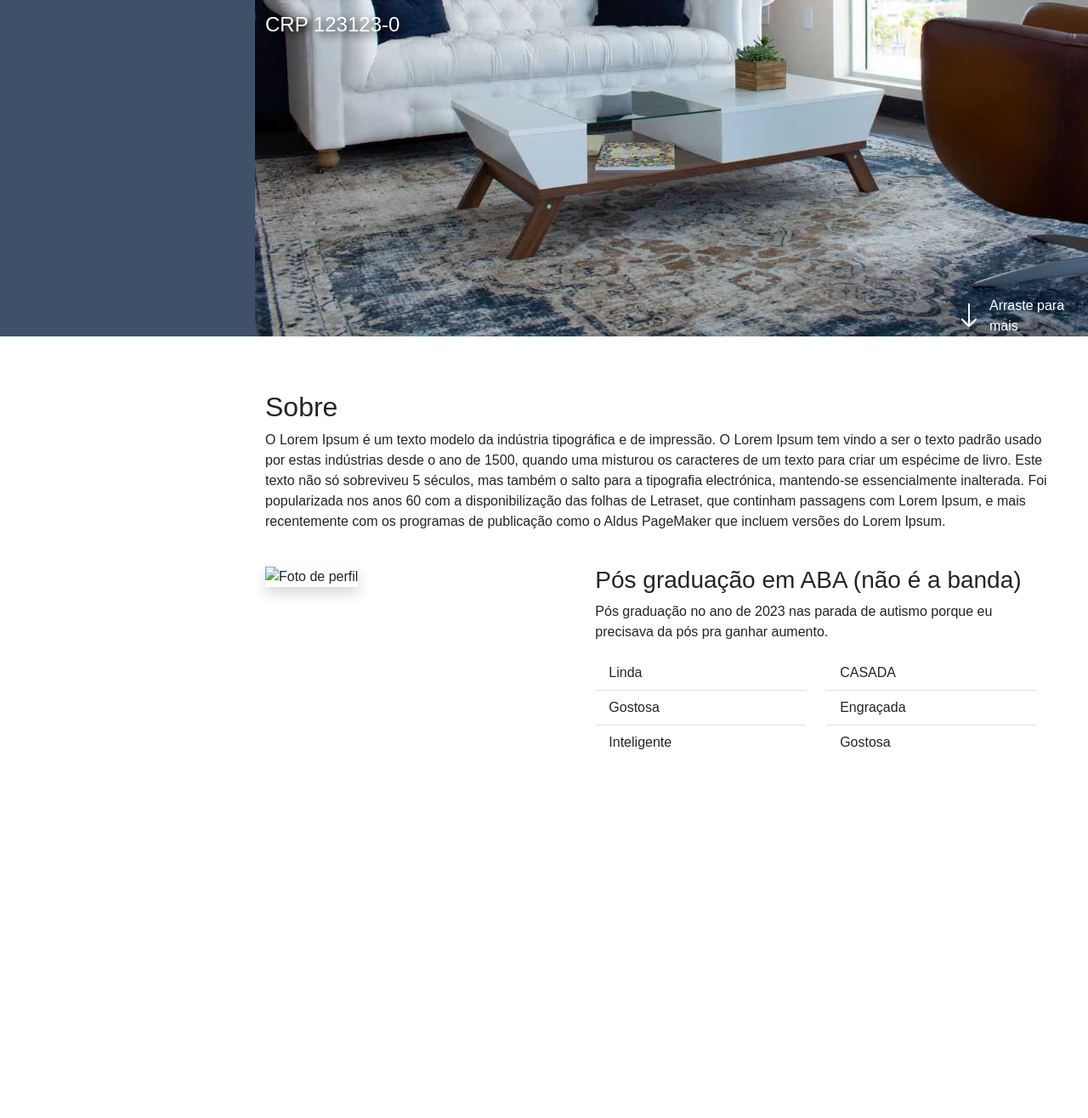
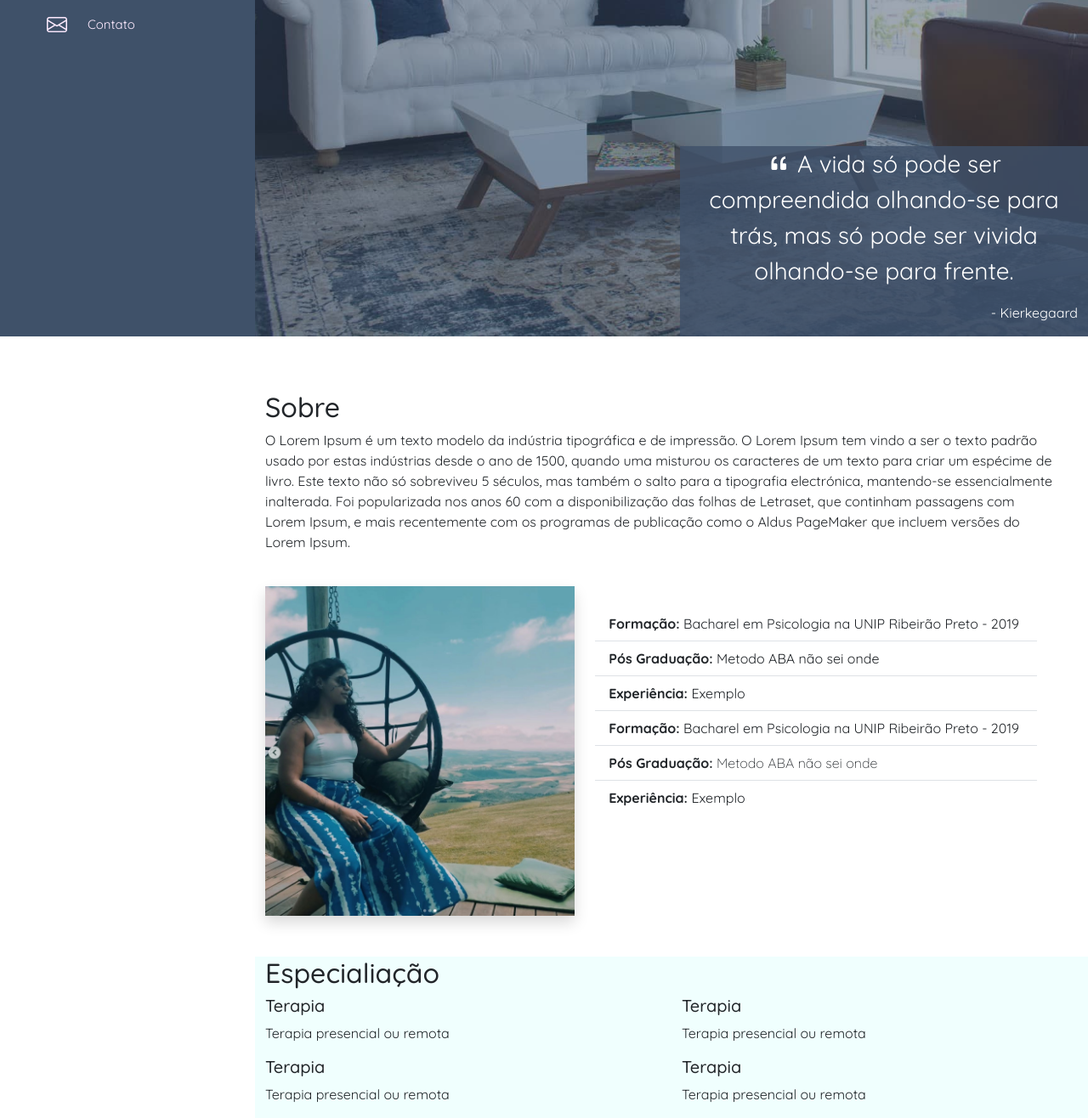
Before and after one commit to guiravisio/JSO, a plain HTML site: page templates/index.html in a window 1280 px wide. Shown: the part 404-1720 px from the top of the page at 85% size. Before the commit the page ends 1298 px from the top, so only its background shows below. Drawn offline with nearby package versions, Linux system fonts and the light colour scheme.

Commit message:
Ajustes início

```diff
--- a/static/script.js
+++ b/static/script.js
@@ -8,3 +8,15 @@ menuMobile.addEventListener('click', () =>  {
         : menuMobile.classList.replace("bi-x" , "bi-list");
     body.classList.toggle("menu-nav-active");
 })
+
+/* Fecha ao selecionar nav */
+const navItem = document.querySelectorAll('.nav-item')
+
+navItem.forEach(item => {
+    item.addEventListener("click", () =>{
+        if(body.classList.contains("menu-nav-active")){
+            body.classList.remove("menu-nav-active")
+            menuMobile.classList.replace("bi-x" , "bi-list")
+        }
+    })
+})
--- a/static/style.css
+++ b/static/style.css
@@ -1,7 +1,7 @@
-@import url('https://fonts.googleapis.com/css2?family=Ubuntu:ital,wght@0,300;0,400;0,500;0,700;1,300;1,400;1,500;1,700&display=swap');
+@import url('https://fonts.googleapis.com/css2?family=Quicksand:wght@300..700&display=swap');
 
 html, body{
-    font-family: Ununtu, Arial;
+    font-family: Quicksand, Arial;
     width: 100%;
     height: 100%;
 }
@@ -94,8 +94,13 @@ section#inicio{
     height: 100vh;
 }
 
+section#inicio div{
+    background-color:  rgba(63,81,105,0.5);
+}
+
 section#inicio h2{
     font-size:  3rem;
+    font-weight: bold;
 }
 
 section#inicio span#subtitle{
@@ -107,13 +112,9 @@ section#inicio span#subtitle{
     text-shadow: 4px 4px 10px #000000;
 }
 
-section#inicio div#arraste{
-    width: 9rem;
-}
-
-section#inicio div#arraste a{
-    text-decoration: none;
-    color: #fff;
+section#inicio div#mensagem{
+    width: 30rem;
+    background-color:  rgba(63,81,105,0.8);
 }
 
 i.menu-mobile{
@@ -142,6 +143,9 @@ i.menu-mobile{
     left: 0;
 }
 
+section#especializacao {
+    background-color: #f0fffe;
+}
 @media (max-width: 1024px){
     #header {
         left: -300px;
--- a/templates/index.html
+++ b/templates/index.html
@@ -26,7 +26,6 @@
                 <a href="https://www.linkedin.com/in/joice-sousa-b98249180/" target="_blank" rel="noopener noreferrer"><i class="bi bi-linkedin"></i></a>
                 <a href="https://www.instagram.com/conversaepsicologia/"  target="_blank" rel="noopener noreferrer"><i class="bi bi-instagram"></i></a>
             </div>
-
         </section>
 
         <nav id="navbar" class="nav-menu">
@@ -38,8 +37,11 @@
                   <a class="nav-link" href="#sobre"><i class="bi bi-file-person"></i> Sobre</a>
                 </li>
                 <li class="nav-item">
-                  <a class="nav-link" href="#"><i class="bi bi-envelope"></i> Contato</a>
+                  <a class="nav-link" href="#especializacao"><i class="bi bi-book-half"></i> Especialiação</a>
                 </li>
+                <li class="nav-item">
+                    <a class="nav-link" href="#contato"><i class="bi bi-envelope"></i> Contato</a>
+                  </li>
               </ul>
 
         </nav>
@@ -49,13 +51,14 @@
 
     <main id="main">
         <section id="inicio" class="row m-0 p-0">
-            <div class="col-md-8 d-flex justify-content-center align-itens-center flex-column " >
-                <h2 class="text-white text-shadow">Joice Sousa Oliveira</h2>
+            <div id="nome-crp" class="col-md-12d-flex justify-content-start align-itens-start flex-column " >
+                <h2  class="text-white text-shadow">Joice Sousa Oliveira</h2>
                 <span id="subtitle" class="text-white text-shadow">CRP 123123-0</span>
             </div>
-            <div class="col-md-4 d-flex align-items-end justify-content-end">
-                <div id="arraste" class="d-flex align-itens-center">
-                    <i class="bi bi-arrow-down text-white pe-2 fs-2" aria-hidden="true"></i> <a href="#sobre">Arraste para mais</a>
+            <div class="col-md-12 d-flex align-items-end justify-content-end">
+                <div id="mensagem" class="row justify-content-center ">
+                    <p class="text-white fs-3 text-center"><i class="bi bi-quote"></i> A vida só pode ser compreendida olhando-se para trás, mas só pode ser vivida olhando-se para frente.</p>
+                    <p class="text-white text-end">- Kierkegaard</p>
                 </div>
             </div>
         </section>
@@ -70,29 +73,55 @@
                     <div class="col-md-5">
                         <img class="img-fluid shadow" src="../static/img/about.png" alt="Foto de perfil">
                     </div>
-                    <div class="col-md-7">
-                        <h3>Pós graduação em ABA (não é a banda)</h3>
-                        <p>Pós graduação no ano de 2023 nas parada de autismo porque eu precisava da pós pra ganhar aumento.</p>
-                        <div class="row">
-                            <div class="col-md-6">
-                                <ul class="list-group list-group-flush">
-                                    <li class="list-group-item">Linda</li>
-                                    <li class="list-group-item">Gostosa</li>
-                                    <li class="list-group-item">Inteligente</li>
-                                </ul>
-                            </div>
-                            <div class="col md-12">
-                                <ul class="list-group list-group-flush">
-                                    <li class="list-group-item">CASADA</li>
-                                    <li class="list-group-item">Engraçada</li>
-                                    <li class="list-group-item">Gostosa</li>
-                                </ul>
-                            </div>
+                    <div class="col-md-7 mt-4">
+                        <ul class="list-group list-group-flush fw-bold">
+                            <li class="list-group-item">
+                                Formação: <span class="fw-lighter">Bacharel em Psicologia na UNIP Ribeirão Preto - 2019</span>
+                            </li>
+                            <li class="list-group-item">
+                                Pós Graduação: <span class="fw-lighter">Metodo ABA não sei onde</span>
+                            </li>
+                            <li class="list-group-item">
+                                Experiência: <span class="fw-lighter">Exemplo</span>
+                            </li>
+                            <li class="list-group-item">
+                                Formação: <span class="fw-lighter">Bacharel em Psicologia na UNIP Ribeirão Preto - 2019</span>
+                            </li>
+                            <li class="list-group-item">
+                                Pós Graduação: <span class="fw-light">Metodo ABA não sei onde</span>
+                            </li>
+                            <li class="list-group-item">
+                                Experiência: <span class="fw-lighter">Exemplo</span>
+                            </li>
+                        </ul>
+                    </div>
+                </div>
+            </div>
+        </section>
+
+        <section id="especializacao" class="container mt-5">
+            <div class="row">
+                <div class="col-md-12">
+                    <h2>Especialiação</h2>
+                    <div class="row">
+                        <div class="col-md-6">
+                            <h5>Terapia</h5>
+                            <p>Terapia presencial ou remota</p>
+                            <h5>Terapia</h5>
+                            <p>Terapia presencial ou remota</p>
+                        </div>
+                        <div class="col-md-6">
+                            <h5>Terapia</h5>
+                            <p>Terapia presencial ou remota</p>
+                            <h5>Terapia</h5>
+                            <p>Terapia presencial ou remota</p>
                         </div>
                     </div>
                 </div>
             </div>
         </section>
+
+
 
     </main>
 
```
Also changed, not shown: static/img/about.png (added).
